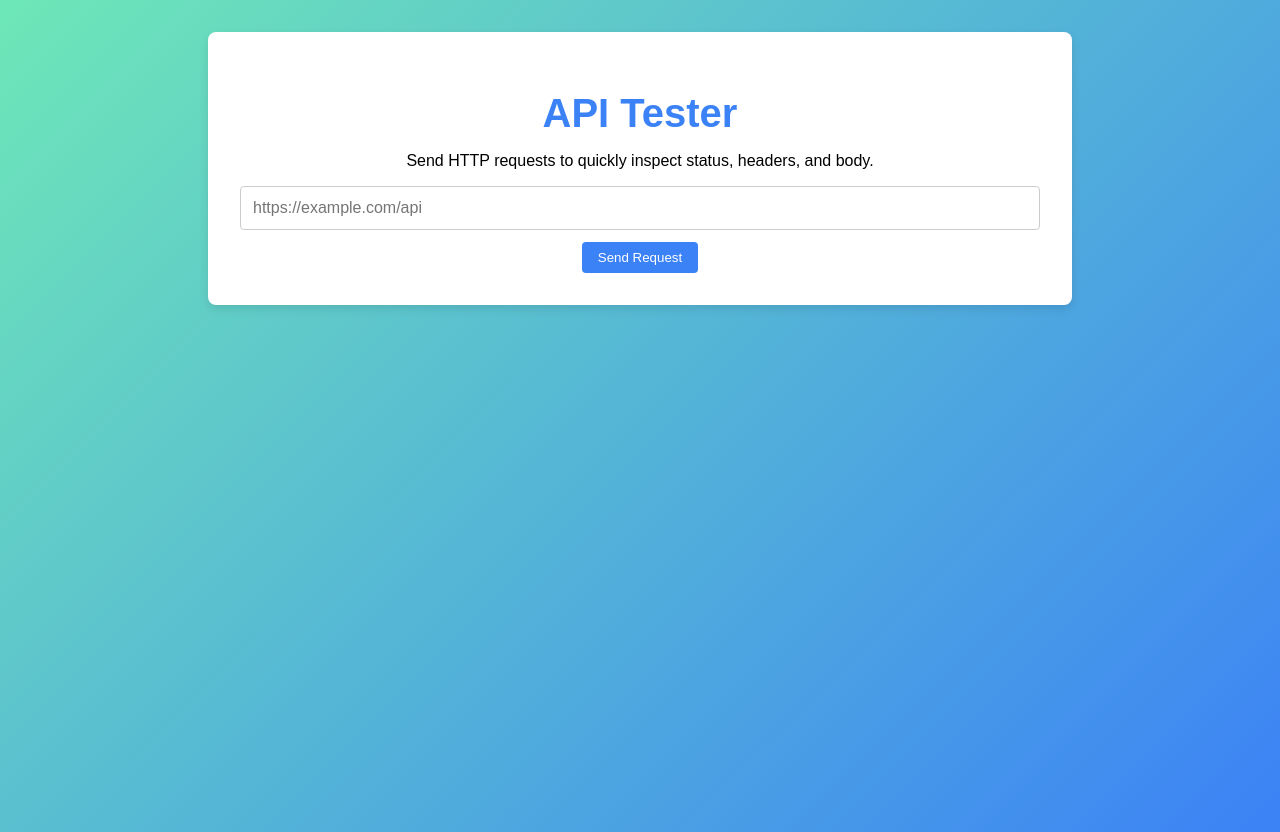
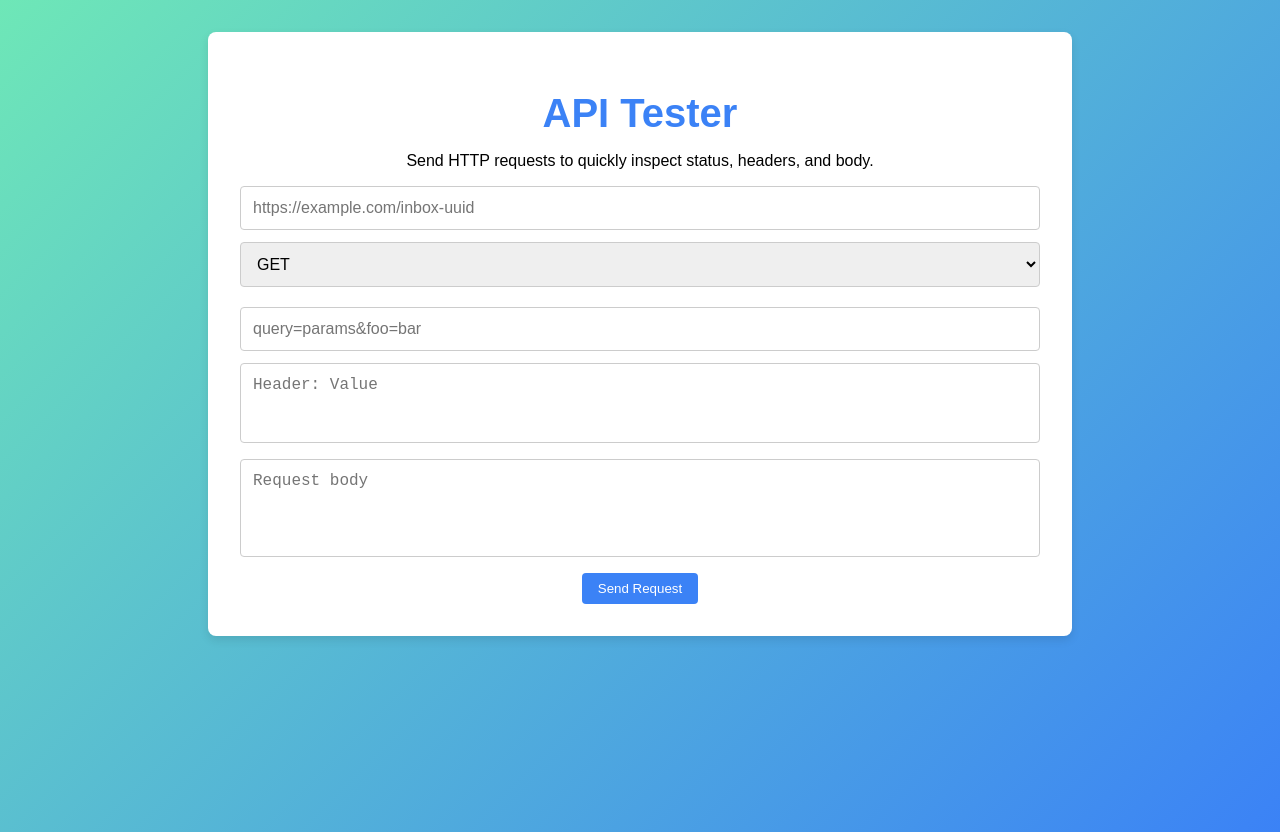
Before and after one commit to Ritwik-Shandilya/WebhookMirror, a React (Vite) app in the folder frontend/: page /api-test in a window 1280 px wide. Built offline with nearby package versions, Linux system fonts and the light colour scheme.

Commit message:
Document API tester usage

```diff
--- a/frontend/src/pages/ApiTesterPage.tsx
+++ b/frontend/src/pages/ApiTesterPage.tsx
@@ -2,18 +2,40 @@ import React, { useState } from 'react';
 
 const ApiTesterPage: React.FC = () => {
   const [testUrl, setTestUrl] = useState('');
+  const [method, setMethod] = useState('GET');
+  const [query, setQuery] = useState('');
+  const [headersText, setHeadersText] = useState('');
+  const [bodyText, setBodyText] = useState('');
   const [testResult, setTestResult] = useState<{status: number; headers: Record<string,string>; body: string} | null>(null);
 
   const testApi = async () => {
     if (!testUrl) return;
     try {
-      const res = await fetch(testUrl);
+      let finalUrl = testUrl;
+      if (query) {
+        const q = query.startsWith('?') ? query.slice(1) : query;
+        finalUrl += (testUrl.includes('?') ? '&' : '?') + q;
+      }
+      const headersObj: Record<string, string> = {};
+      headersText.split('\n').forEach(line => {
+        const idx = line.indexOf(':');
+        if (idx > -1) {
+          const key = line.slice(0, idx).trim();
+          const value = line.slice(idx + 1).trim();
+          if (key) headersObj[key] = value;
+        }
+      });
+      const options: RequestInit = { method, headers: headersObj };
+      if (bodyText && method !== 'GET' && method !== 'HEAD') {
+        options.body = bodyText;
+      }
+      const res = await fetch(finalUrl, options);
       const body = await res.text();
-      const headersObj: Record<string, string> = {};
+      const respHeaders: Record<string, string> = {};
       res.headers.forEach((v, k) => {
-        headersObj[k] = v;
+        respHeaders[k] = v;
       });
-      setTestResult({ status: res.status, headers: headersObj, body });
+      setTestResult({ status: res.status, headers: respHeaders, body });
     } catch (err) {
       setTestResult({ status: 0, headers: {}, body: 'Request failed' });
     }
@@ -28,7 +50,37 @@ const ApiTesterPage: React.FC = () => {
         type="text"
         value={testUrl}
         onChange={e => setTestUrl(e.target.value)}
-        placeholder="https://example.com/api"
+        placeholder="https://example.com/inbox-uuid"
+      />
+      <div className="mb-2">
+        <select className="url-box" value={method} onChange={e => setMethod(e.target.value)}>
+          <option value="GET">GET</option>
+          <option value="POST">POST</option>
+          <option value="PUT">PUT</option>
+          <option value="PATCH">PATCH</option>
+          <option value="DELETE">DELETE</option>
+        </select>
+      </div>
+      <input
+        className="url-box"
+        type="text"
+        value={query}
+        onChange={e => setQuery(e.target.value)}
+        placeholder="query=params&foo=bar"
+      />
+      <textarea
+        className="url-box"
+        rows={3}
+        value={headersText}
+        onChange={e => setHeadersText(e.target.value)}
+        placeholder="Header: Value"
+      />
+      <textarea
+        className="url-box"
+        rows={4}
+        value={bodyText}
+        onChange={e => setBodyText(e.target.value)}
+        placeholder="Request body"
       />
       <button onClick={testApi} className="btn">Send Request</button>
       {testResult && (
```
Also changed, not shown: 1 other file (tests, documents, lock files or other folders).
